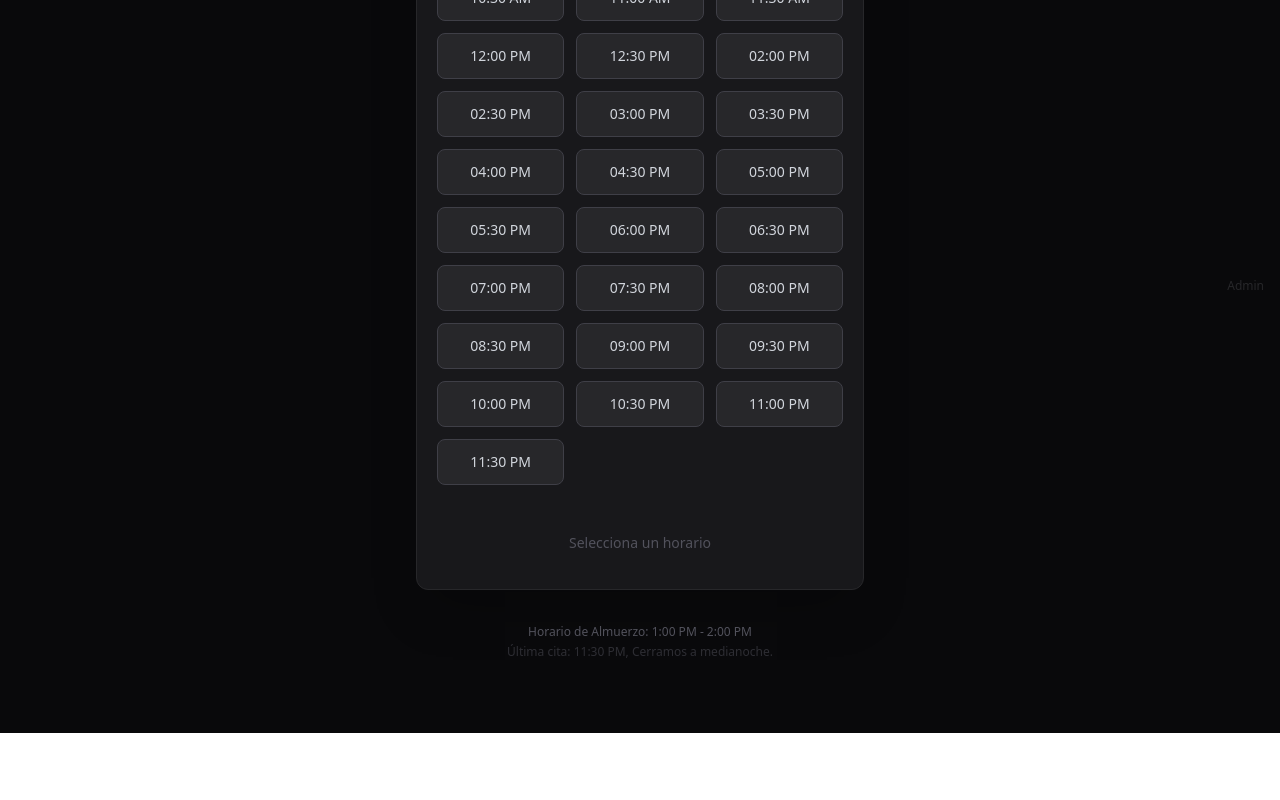
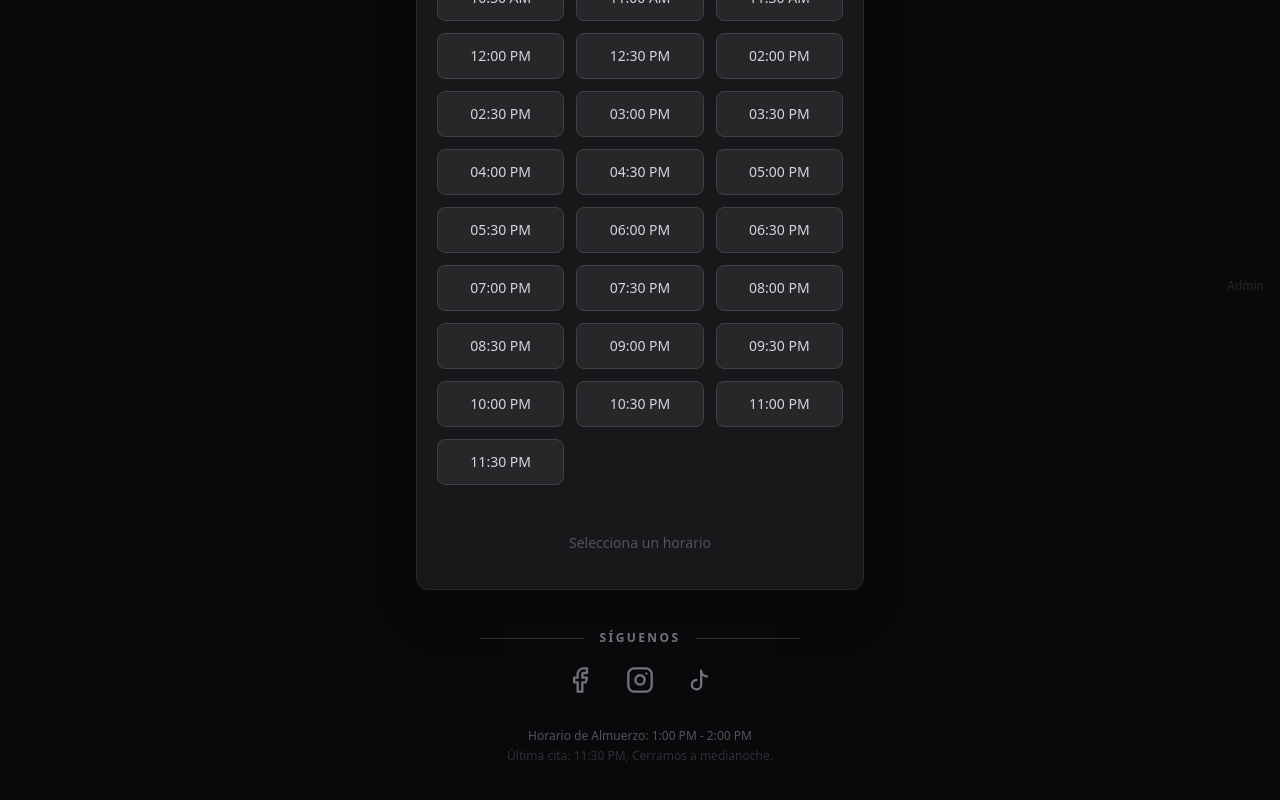
Before and after one commit to waynergt/BARBERSHOP, a React (Vite) app: page / in a window 1280 px wide. Shown: the part 490-1290 px from the top of the page. Before the commit the page ends 1223 px from the top, so only its background shows below. Built offline with nearby package versions, Linux system fonts and the light colour scheme; no server answers; the database is empty.

Commit message:
Mejoras y se agregaron redes sociales

```diff
--- a/index.html
+++ b/index.html
@@ -2,9 +2,9 @@
 <html lang="en">
   <head>
     <meta charset="UTF-8" />
-    <link rel="icon" type="image/svg+xml" href="/vite.svg" />
+    <link rel="icon" type="image/svg+xml" href="/logo.png" />
     <meta name="viewport" content="width=device-width, initial-scale=1.0" />
-    <title>jb</title>
+    <title>Josué Barber Shop</title>
   </head>
   <body>
     <div id="root"></div>
--- a/src/components/BookingBarber.tsx
+++ b/src/components/BookingBarber.tsx
@@ -2,7 +2,7 @@ import { useState, useEffect } from 'react';
 import { crearCita, obtenerHorariosOcupados } from '../services/citas';
 import { toast } from 'sonner';
 
-// Asegúrate de que la ruta sea correcta
+// Asegúrate de que la ruta del logo sea correcta
 import logoImg from '../assets/logo.png';
 
 export default function BookingBarber() {
@@ -75,13 +75,12 @@ export default function BookingBarber() {
         <img
           src={logoImg}
           alt="Logo JBarber Shop"
-          // CAMBIO AQUÍ: w-32 md:w-40 (más pequeño)
           className="w-32 md:w-40 mb-4 object-contain drop-shadow-[0_0_15px_rgba(255,255,255,0.1)]"
         />
         <p className="text-zinc-500 uppercase text-xs tracking-[0.2em]">Reserva tu estilo</p>
       </div>
 
-      <div className="max-w-md w-full bg-zinc-900 p-5 rounded-xl border border-zinc-800 shadow-2xl">
+      <div className="max-w-md w-full bg-zinc-900 p-5 rounded-xl border border-zinc-800 shadow-2xl mb-10">
 
         <div className="mb-6">
           <label className="block text-xs font-bold text-zinc-500 uppercase mb-2">Selecciona una fecha</label>
@@ -176,8 +175,54 @@ export default function BookingBarber() {
 
       </div>
 
+      {/* --- SECCIÓN REDES SOCIALES --- */}
+      <div className="w-full max-w-xs flex flex-col items-center mb-8">
+
+        {/* LETRERO DECORATIVO */}
+        <div className="flex items-center w-full gap-4 mb-5 opacity-70">
+           <div className="h-px bg-zinc-700 flex-1"></div>
+           <span className="text-xs text-zinc-400 font-bold tracking-[0.2em] uppercase whitespace-nowrap">Síguenos</span>
+           <div className="h-px bg-zinc-700 flex-1"></div>
+        </div>
+
+        <div className="flex gap-8">
+          {/* Facebook */}
+          <a
+            href="https://www.facebook.com/share/1C43CofA7q/?mibextid=wwXIfr"
+            target="_blank"
+            rel="noopener noreferrer"
+            className="text-zinc-500 hover:text-blue-500 transition-colors transform hover:scale-110 duration-200"
+            aria-label="Facebook"
+          >
+            <svg xmlns="http://www.w3.org/2000/svg" width="28" height="28" viewBox="0 0 24 24" fill="none" stroke="currentColor" strokeWidth="2" strokeLinecap="round" strokeLinejoin="round"><path d="M18 2h-3a5 5 0 0 0-5 5v3H7v4h3v8h4v-8h3l1-4h-4V7a1 1 0 0 1 1-1h3z"/></svg>
+          </a>
+
+          {/* Instagram */}
+          <a
+            href="https://www.instagram.com/josue_del_cid_?igsh=MW91Y2V6bzYzbDJ6OQ%3D%3D&utm_source=qr"
+            target="_blank"
+            rel="noopener noreferrer"
+            className="text-zinc-500 hover:text-pink-500 transition-colors transform hover:scale-110 duration-200"
+            aria-label="Instagram"
+          >
+            <svg xmlns="http://www.w3.org/2000/svg" width="28" height="28" viewBox="0 0 24 24" fill="none" stroke="currentColor" strokeWidth="2" strokeLinecap="round" strokeLinejoin="round"><rect width="20" height="20" x="2" y="2" rx="5" ry="5"/><path d="M16 11.37A4 4 0 1 1 12.63 8 4 4 0 0 1 16 11.37z"/><line x1="17.5" x2="17.51" y1="6.5" y2="6.5"/></svg>
+          </a>
+
+          {/* TikTok */}
+          <a
+            href="https://www.tiktok.com/@josue_barber_502"
+            target="_blank"
+            rel="noopener noreferrer"
+            className="text-zinc-500 hover:text-white transition-colors transform hover:scale-110 duration-200"
+            aria-label="TikTok"
+          >
+            <svg xmlns="http://www.w3.org/2000/svg" width="28" height="28" viewBox="0 0 24 24" fill="none" stroke="currentColor" strokeWidth="2" strokeLinecap="round" strokeLinejoin="round"><path d="M9 12a4 4 0 1 0 4 4V4a5 5 0 0 0 5 5"/></svg>
+          </a>
+        </div>
+      </div>
+
       {/* PIE DE PÁGINA */}
-      <p className="mt-8 text-xs text-zinc-600 mb-10 text-center leading-relaxed">
+      <p className="text-xs text-zinc-600 mb-10 text-center leading-relaxed">
         Horario de Almuerzo: 1:00 PM - 2:00 PM
         <br/>
         <span className="opacity-50">Última cita: 11:30 PM, Cerramos a medianoche.</span>
```
Also changed, not shown: public/logo.png (added).
